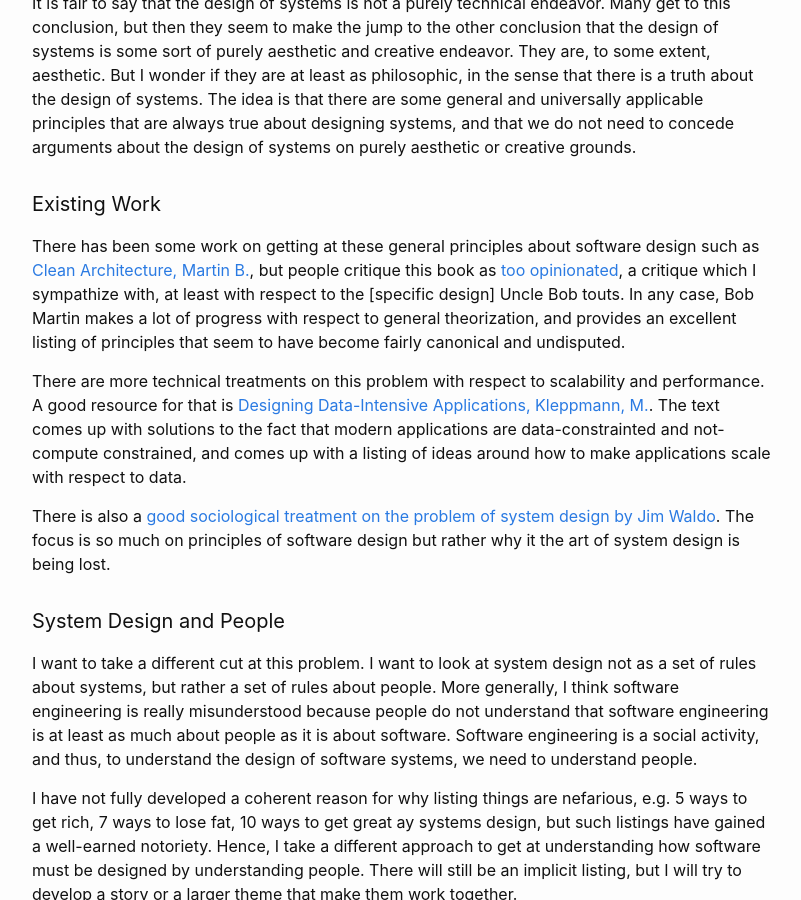
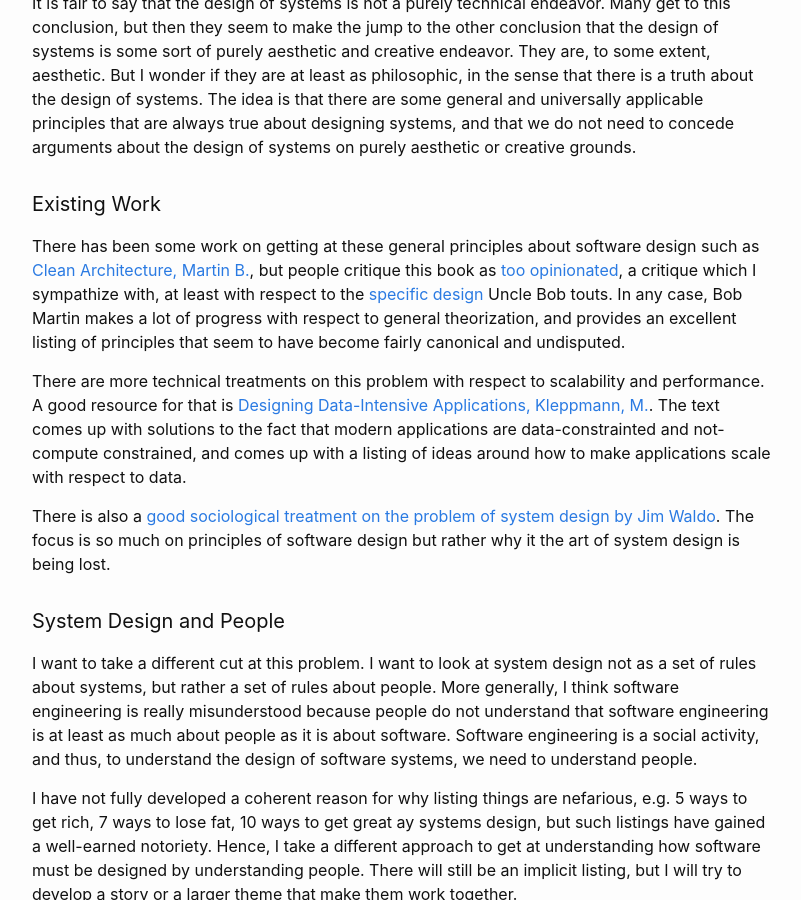
Before and after one commit to abhay-venkatesh/abhay-venkatesh.github.io, a Jekyll site: the page built from _posts/2020-06-20-system-design.md, in a window 1280 px wide and 900 px high, scrolled down 1031 px. Shown: the whole window, without its empty margins (238-1039 px from the left). Built offline with Jekyll 4.4.1, drawn with Linux system fonts in a browser that asks for light colours; part of the change alters nothing that is shown.

```diff
--- a/_posts/2020-06-20-system-design.md
+++ b/_posts/2020-06-20-system-design.md
@@ -31,7 +31,7 @@ It is fair to say that the design of systems is not a purely technical endeavor.
 
 #### Existing Work
 
-There has been some work on getting at these general principles about software design such as [Clean Architecture, Martin B.](https://www.amazon.com/Clean-Architecture-Craftsmans-Software-Structure/dp/0134494164), but people critique this book as [too opinionated](https://twitter.com/etscrivner/status/1260584368407445504?s=20), a critique which I sympathize with, at least with respect to the [specific design] Uncle Bob touts. In any case, Bob Martin makes a lot of progress with respect to general theorization, and provides an excellent listing of principles that seem to have become fairly canonical and undisputed.
+There has been some work on getting at these general principles about software design such as [Clean Architecture, Martin B.](https://www.amazon.com/Clean-Architecture-Craftsmans-Software-Structure/dp/0134494164), but people critique this book as [too opinionated](https://twitter.com/etscrivner/status/1260584368407445504?s=20), a critique which I sympathize with, at least with respect to the [specific design](https://abhayvenkatesh.com/assets/pdfs/sdm2018.pdf) Uncle Bob touts. In any case, Bob Martin makes a lot of progress with respect to general theorization, and provides an excellent listing of principles that seem to have become fairly canonical and undisputed.
 
 There are more technical treatments on this problem with respect to scalability and performance. A good resource for that is [Designing Data-Intensive Applications, Kleppmann, M.](https://www.amazon.com/Designing-Data-Intensive-Applications-Reliable-Maintainable/dp/1449373321). The text comes up with solutions to the fact that modern applications are data-constrainted and not-compute constrained, and comes up with a listing of ideas around how to make applications scale with respect to data.
 
```
